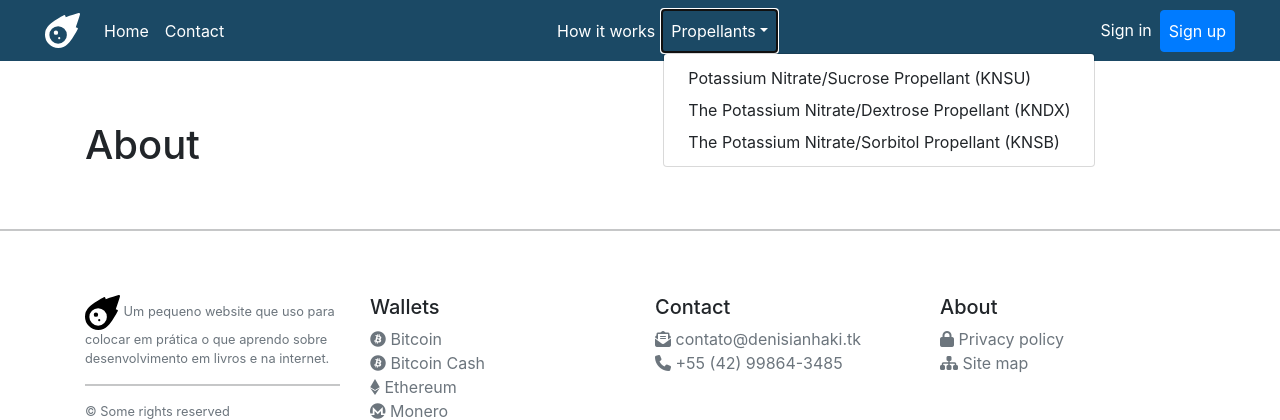
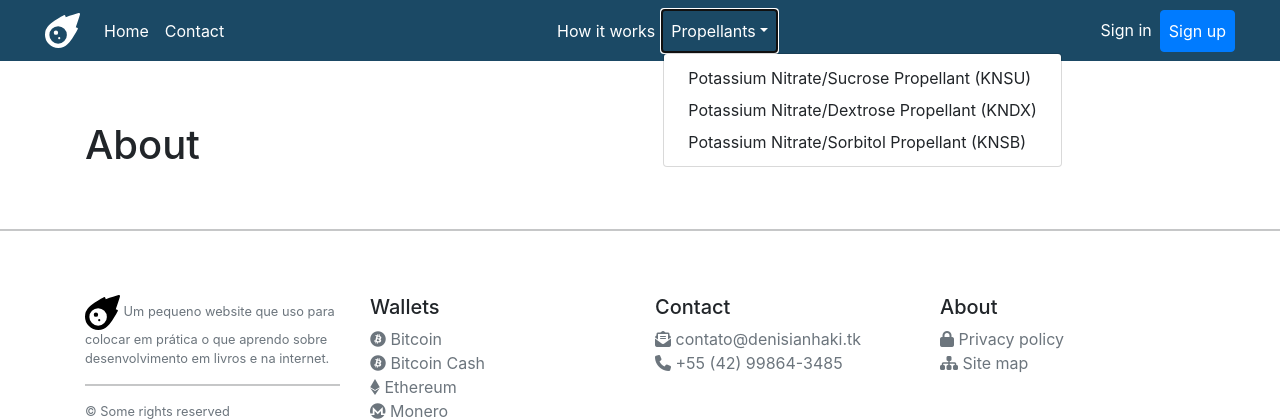
Before and after one commit to MRSW42LT/websiteRocketry, a Flask app: page /about in a window 1280 px wide, after a click on "Propellants". Shown: the top 420 px of the page. Run offline with Flask 2, Linux system fonts and the light colour scheme; some libraries are stand-ins or nearby versions.

Commit message:
syntax hotfix

```diff
--- a/website/templates/base.html
+++ b/website/templates/base.html
@@ -59,8 +59,8 @@
                         <a class="nav-link dropdown-toggle" href="#" id="navbarDropdown" role="button" data-bs-toggle="dropdown" aria-expanded="false">Propellants</a>
                         <ul class="dropdown-menu" aria-labelledby="navbarDropdown">
                             <li><a class="dropdown-item" href="#">Potassium Nitrate/Sucrose Propellant (KNSU)</a></li>
-                            <li><a class="dropdown-item" href="#">The Potassium Nitrate/Dextrose Propellant (KNDX)</a></li>
-                            <li><a class="dropdown-item" href="#">The Potassium Nitrate/Sorbitol Propellant (KNSB)</a></li>
+                            <li><a class="dropdown-item" href="#">Potassium Nitrate/Dextrose Propellant (KNDX)</a></li>
+                            <li><a class="dropdown-item" href="#">Potassium Nitrate/Sorbitol Propellant (KNSB)</a></li>
                         </ul>
                     </li>
                 </ul>
```
